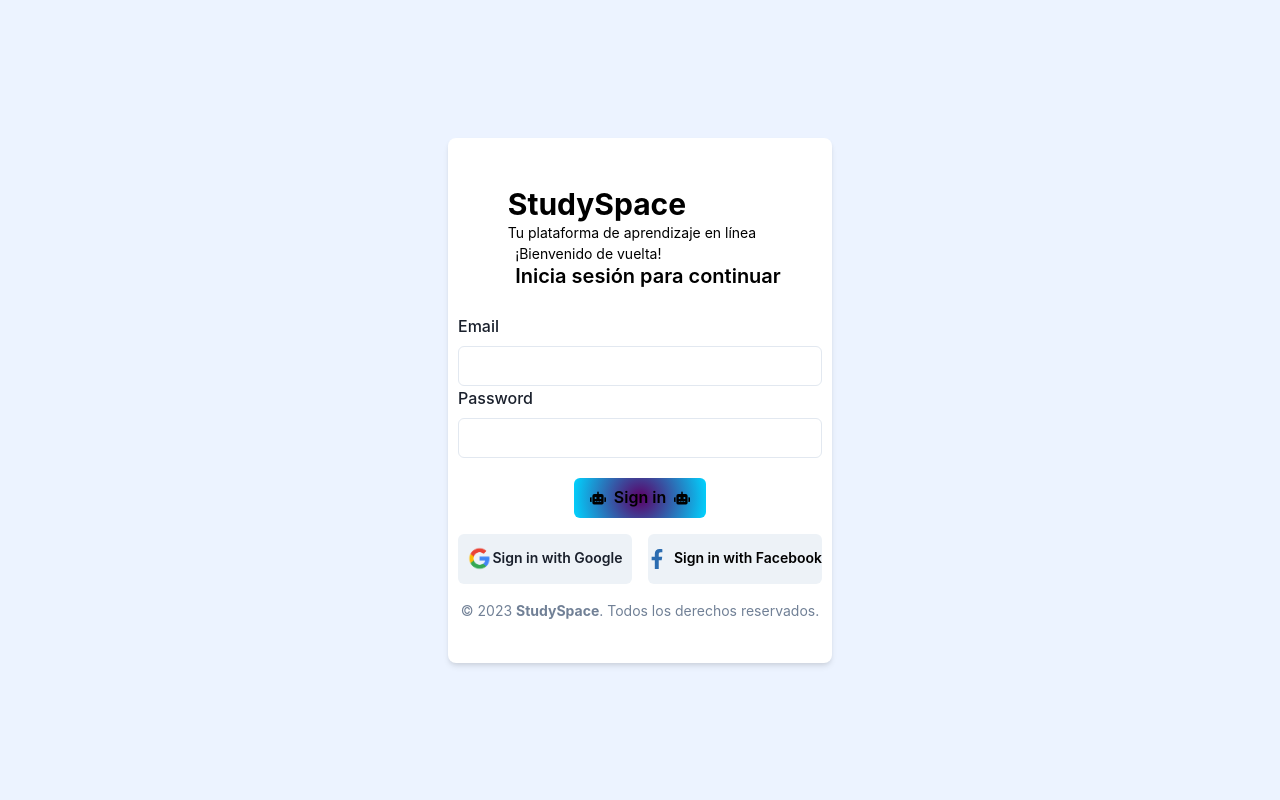
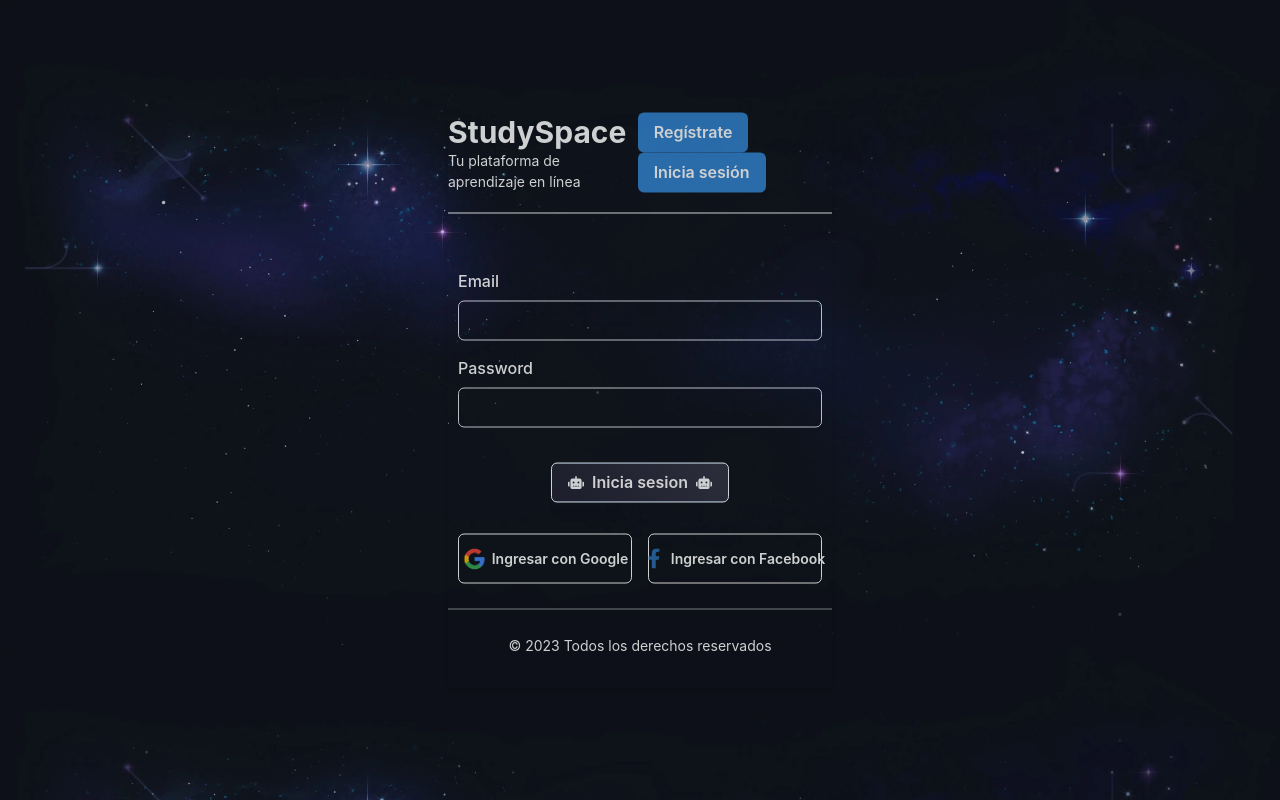
Before and after one commit to LautaroRomano/studystacks, a Next.js app: page /login in a window 1280 px wide. Built offline with nearby package versions, Linux system fonts and the light colour scheme.

Commit message:
Estilos del login modificados

```diff
--- a/components/header/header.jsx
+++ b/components/header/header.jsx
@@ -2,25 +2,39 @@ import { Box,Button, Flex, Heading, Text } from "@chakra-ui/react";
 
 export default function Header() {
   return (
-    <Box
-    // bgImage="linear-gradient(45deg, #21201C, #5E5E5E)"
-    color="white"
-    py="4"
-  >
-    <Flex justifyContent="center" alignItems="center" flexWrap="wrap" color="black">
-      <Box mr="4">
+    <Flex
+      justifyContent="space-between"
+      alignItems="center"
+      color="white"
+      borderBottom="1px solid white"
+      paddingBottom="20px"
+      marginBottom="20px"
+    >
+      <Box>
         <Heading as="h1" size="lg" fontWeight="bold">
           StudySpace
         </Heading>
         <Text fontSize="sm">Tu plataforma de aprendizaje en línea</Text>
       </Box>
-      <Box ml="4">
-        <Text fontSize="sm">¡Bienvenido de vuelta!</Text>
-        <Heading as="h2" size="md" fontWeight="semibold">
-          Inicia sesión para continuar
-        </Heading>
+      <Box>
+        <Button
+          size="md"
+          fontSize="md"
+          fontWeight="semibold"
+          colorScheme="blue"
+          mr="4"
+        >
+          Regístrate
+        </Button>
+        <Button
+          size="md"
+          fontSize="md"
+          fontWeight="semibold"
+          colorScheme="blue"
+        >
+          Inicia sesión
+        </Button>
       </Box>
     </Flex>
-  </Box>
   );
 }
--- a/pages/login.js
+++ /dev/null
@@ -1,156 +0,0 @@
-import { Card, CardHeader, CardBody, CardFooter, Image, Button, Box, Stack, FormControl, FormLabel, Input, HStack, Icon, Text } from "@chakra-ui/react";
-import { useState, useEffect } from "react";
-import { signIn } from "next-auth/react";
-import { useRouter } from "next/router";
-import { FaGoogle, FaFacebookF , FaRobot ,FaBook} from "react-icons/fa";
-import Header from "../components/header/header";
-
-export default function Login() {
-  const [callbackUrl, setCallbackUrl] = useState("/");
-  const router = useRouter();
-
-  useEffect(() => {
-    const storedCallbackUrl = localStorage.getItem("callbackUrl");
-    if (storedCallbackUrl) {
-      setCallbackUrl(storedCallbackUrl);
-      localStorage.removeItem("callbackUrl");
-    }
-  }, []);
-
-  const handleSignIn = async () => {
-    const result = await signIn("google", { callbackUrl });
-
-    if (result?.error) {
-      setError(result.error);
-    }
-  };
-
-  const styles = {
-    _hover: {
-      background: "#e2e8f0",
-    },
-    _active: {
-      background: "#cbd5e0",
-    },
-    _focus: {
-      borderWidth: "2px",
-      borderColor: "black.500",
-    },
-  };
-
-
-
-  return (
-    <>
-   <Box
-   background="primaryGray.900"
-  height="100vh"
-  display="flex"
-  justifyContent="center"
-  alignItems="center"
->
-  <Box
-    maxW="sm"
-    mx="auto"
-    background="#FFF"
-    borderRadius="lg"
-    py="8"
-    transition="box-shadow 0.2s ease-in-out"
-    _hover={{
-      boxShadow: "xl",
-    }}
-    _active={{
-      boxShadow: "md",
-    }}
-    boxShadow="md"
-  >
-    <Header />
-    <Stack spacing="4" margin="10px">
-      <Box textAlign="center">
-        <FormControl id="email">
-          <FormLabel>Email</FormLabel>
-          <Input type="email"
-          _hover={styles._hover}
-          _active={styles._active}
-          _focus={styles._focus}
-          />
-        </FormControl>
-        <FormControl id="password">
-          <FormLabel>Password</FormLabel>
-          <Input
-          type="password"
-          _hover={styles._hover}
-          _active={styles._active}
-          _focus={styles._focus}
-          />
-        </FormControl>
-        <HStack justifyContent="center" alignItems="center" spacing="2">
-        <Button
-        mt="20px"
-        color="black"
-        colorScheme="blue"
-        // background="blackAlpha.600"
-        // bgGradient='linear(to-r, teal.500, green.500)'
-        // _hover={{
-        // bgGradient: 'linear(to-r, red.500, yellow.500)',
-        // }}
-        size="md"
-        leftIcon={<Icon as={FaRobot} />}
-        rightIcon={<Icon as={FaRobot} />}
-        style={{
-          backgroundImage: "radial-gradient(circle, #5c0067 0%, #00d4ff 100%"
-        }}
-        // _active={styles._active}
-        // _focus={styles._focus}
-      >
-          Sign in
-        </Button>
-      </HStack>
-      </Box>
-      <HStack spacing="4" justifyContent="center">
-        <Button
-
-        // leftIcon={<Icon as={FaGoogle} />}
-        onClick={handleSignIn}
-        size="sm"
-        w="200px"
-        h="50px"
-        _hover={styles._hover}
-        _active={styles._active}
-        _focus={styles._focus}
-        >
-          <Image
-              height="25px"
-              width="25px"
-              borderRadius="50%"
-              objectFit="cover"
-              src={"/images/google.png"}
-              alt=""
-            />
-          Sign in with Google
-        </Button>
-        <Button leftIcon={<Icon as={FaFacebookF}
-              color="blue.600" height="20px" width="18px" />}
-
-        color="black"
-        colorScheme="blue"
-        background="#EDF2F7"
-        size="sm"
-        w="200px"
-        h="50px"
-        _hover={styles._hover}
-        _active={styles._active}
-        _focus={styles._focus}
-        >
-          Sign in with Facebook
-        </Button>
-      </HStack>
-        <Text fontSize="sm" color="gray.500" textAlign="center">
-          © 2023 <Text as="span" fontWeight="bold">StudySpace</Text>. Todos los derechos reservados.
-        </Text>
-        </Stack>
-      </Box>
-    </Box>
-    </>
-  );
-}
--- /dev/null
+++ b/pages/login.jsx
@@ -0,0 +1,216 @@
+import { Divider , useMediaQuery ,Card, CardHeader, CardBody, CardFooter, Image, Button, Box, Stack, FormControl, FormLabel, Input, HStack, Icon, Text } from "@chakra-ui/react";
+import { useState, useEffect, useMemo} from "react";
+import { signIn } from "next-auth/react";
+import { useRouter } from "next/router";
+import { FaGoogle, FaFacebookF , FaRobot ,FaBook} from "react-icons/fa";
+import Header from "../components/header/header";
+
+export default function Login() {
+  const [callbackUrl, setCallbackUrl] = useState("/");
+  const router = useRouter();
+
+  const [isMobile] = useMediaQuery("(max-width: 768px)");
+
+  const boxStyles = useMemo(
+    () => ({
+      backgroundImage: "url('/images/footer-galaxy.webp')",
+      height: "100vh",
+      display: "flex",
+      justifyContent: "center",
+      alignItems: "center",
+      backgroundSize: isMobile ? "cover" : "contain",
+    }),
+    [isMobile]
+  );
+
+  useEffect(() => {
+    const storedCallbackUrl = localStorage.getItem("callbackUrl");
+    if (storedCallbackUrl) {
+      setCallbackUrl(storedCallbackUrl);
+      localStorage.removeItem("callbackUrl");
+    }
+  }, []);
+
+  const handleSignIn = async () => {
+    const result = await signIn("google", { callbackUrl });
+
+    if (result?.error) {
+      setError(result.error);
+    }
+  };
+
+  const styles = {
+    _hoverBottonSignIn: {
+      // background: "black",
+      border: "2px dashed white",
+      // opacity: 0.8
+    },
+    _hoverBotton: {
+      background: "black",
+      border: "2px dashed white",
+      // opacity: 0.8
+    },
+    _hoverInput:{
+      border: "2px dashed white",
+      background: "#e2e8f0",
+      opacity: 0.8
+    },
+    _active: {
+      background: "#cbd5e0",
+      // opacity: 0.8
+    },
+    _focus: {
+      borderWidth: "2px",
+      borderColor: "black.500",
+    },
+  };
+
+  // const bgStyle = {
+  //   backgroundImage: "url(/images/stars.jpg)",
+  //   backgroundRepeat: "no-repeat",
+  //   backgroundPosition: "center center",
+  //   backgroundSize: "cover",
+  //   opacity: 0.9
+  // }
+
+
+
+  return (
+    <>
+    <Box
+ style={boxStyles}
+// backgroundImage="url('/images/footer-galaxy.webp')"
+  // height="100vh"
+  // display="flex"
+  // justifyContent="center"
+  // alignItems="center"
+>
+  <Box
+    position="absolute"
+    top="50%"
+    left="50%"
+    transform="translate(-50%, -50%)"
+    maxW="sm"
+    borderRadius="lg"
+    pb="8"
+    transition="box-shadow 0.2s ease-in-out"
+    _hover={{
+      boxShadow: "xl",
+    }}
+    _active={{
+      boxShadow: "md",
+    }}
+    boxShadow="md"
+    opacity="0.8" // Agregando opacidad al box principal
+  >
+    <Header />
+
+    <Stack spacing="4" marginX="10px" marginY={"25px"}>
+      <Box textAlign="center" marginY={"15px"}>
+        <FormControl id="email" my={"15px"}>
+          <FormLabel color="white">Email</FormLabel>
+          <Input
+            type="email"
+            _hover={styles._hoverInput}
+            _active={styles._active}
+            _focus={styles._focus}
+            // opacity="0.7" // Agregando opacidad al input de email
+          />
+        </FormControl>
+        <FormControl id="password" my={"15px"}>
+          <FormLabel color="white">Password</FormLabel>
+          <Input
+            type="password"
+            _hover={styles._hoverInput}
+            _active={styles._active}
+            _focus={styles._focus}
+            // opacity="0.7" // Agregando opacidad al input de password
+          />
+        </FormControl>
+        <HStack justifyContent="center" alignItems="center" spacing="2">
+          <Button
+            mt="20px"
+            color="white"
+            colorScheme="blue"
+            border="1px solid white"
+            bgImage="linear-gradient(45deg, #212131, #353545)"
+            size="md"
+            _hover={styles._hoverBottonSignIn}
+            _active={styles._active}
+            _focus={styles._focus}
+            leftIcon={<Icon as={FaRobot} color="white" />}
+            rightIcon={<Icon as={FaRobot} color="white" />}
+            // opacity="0.7" // Agregando opacidad al botón de iniciar sesión
+          >
+            Inicia sesion
+          </Button>
+        </HStack>
+      </Box>
+      <HStack spacing="4" justifyContent="center">
+        <Button
+          // leftIcon={<Icon as={FaGoogle} />}
+          onClick={handleSignIn}
+          size="sm"
+          w="200px"
+          h="50px"
+          color="white"
+          border="1px solid white"
+          bg="transparent"
+          _hover={styles._hoverBotton}
+          _active={styles._active}
+          _focus={styles._focus}
+           opacity="1" // Agregando opacidad al botón de Google
+        >
+          <Image
+            height="25px"
+            width="25px"
+            borderRadius="50%"
+            objectFit="cover"
+            src={"/images/google.png"}
+            alt=""
+            me={"5px"}
+          />
+          Ingresar con Google
+        </Button>
+        <Button
+          leftIcon={
+            <Icon
+              as={FaFacebookF}
+              color="blue.600"
+              height="20px"
+              width="18px"
+            />
+          }
+          color="white"
+          border="1px solid white"
+          colorScheme="blue"
+          background="transparent"
+          size="sm"
+          w="200px"
+          h="50px"
+          _hover={styles._hoverBotton}
+          _active={styles._active}
+          _focus={styles._focus}
+          // opacity="0.7" // Agregando opacidad al botón de Facebook
+          >
+            Ingresar con Facebook
+            </Button>
+  </HStack>
+</Stack>
+
+<Divider my={"25px"} />
+
+<Text color="white" fontSize="sm" textAlign="center">
+  © 2023 Todos los derechos reservados
+</Text>
+
+</Box>
+</Box>
+
+
+    </>
+
+  );
+
+
+}
```
Also changed, not shown: public/images/footer-galaxy.webp (added).
